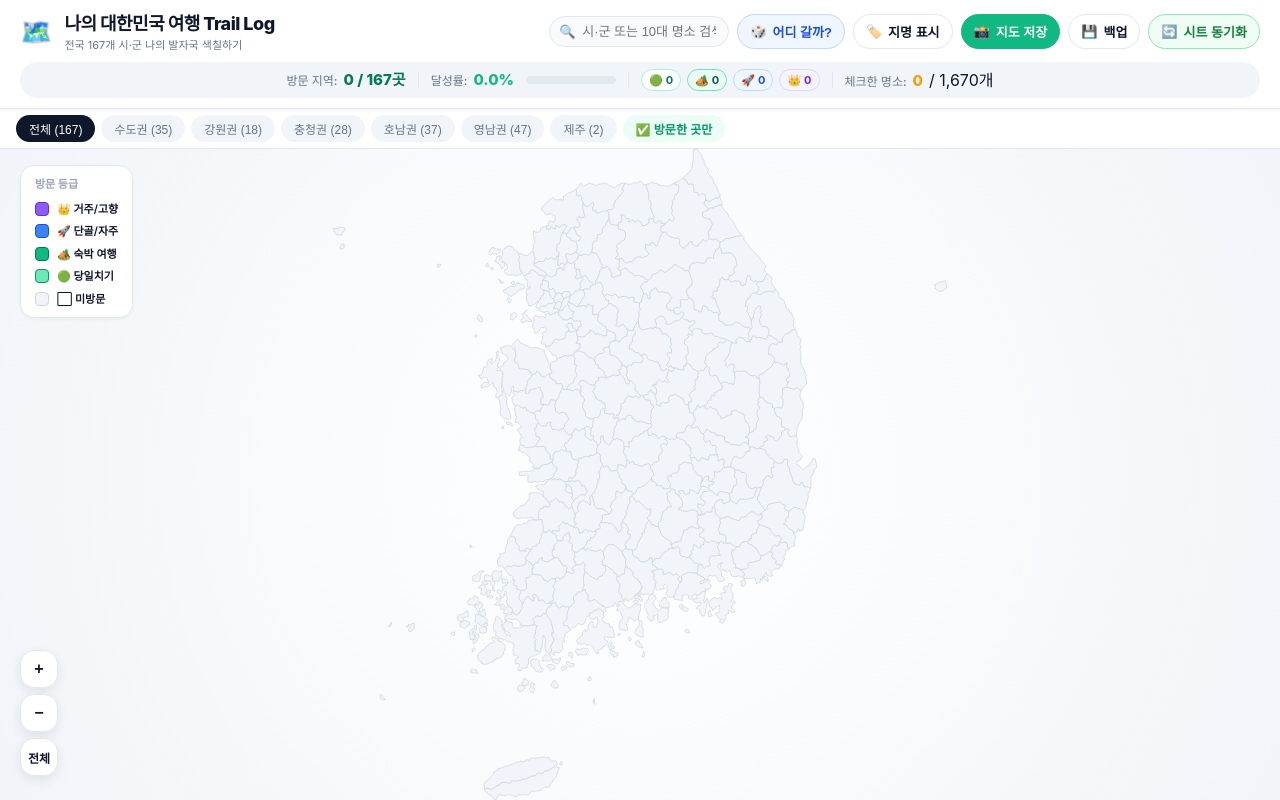
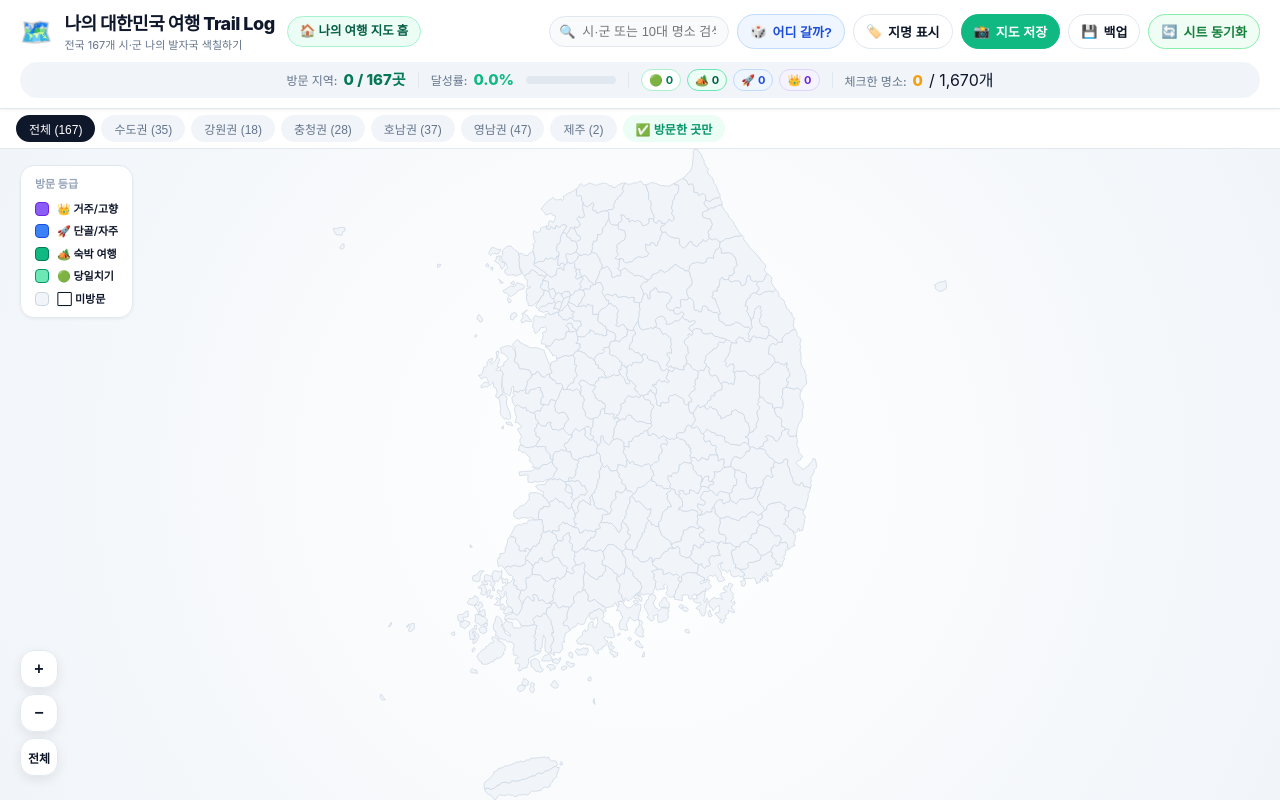
Before and after one commit to MinseoHaeseoFa/korea-travel-map, a plain HTML site: page index.html in a window 1280 px wide. Drawn offline with nearby package versions, Linux system fonts and the light colour scheme; no server answers.

Commit message:
feat: add/fix hub home button (same-tab) and match mountain map initial scale to korea map

```diff
--- a/index.html
+++ b/index.html
@@ -17,6 +17,9 @@
         <h1>나의 대한민국 여행 Trail Log</h1>
         <p>전국 167개 시·군 나의 발자국 색칠하기</p>
       </div>
+      <a href="https://my-travel-map-kohl.vercel.app/" class="hub-link-btn" title="나의 여행 지도 허브로 이동">
+        <span>🏠 나의 여행 지도 홈</span>
+      </a>
     </div>
 
     <!-- Live Statistics Container -->
--- a/style.css
+++ b/style.css
@@ -110,6 +110,28 @@ header {
   font-size: 11px;
   color: var(--text-muted);
   white-space: nowrap;
+}
+
+.hub-link-btn {
+  display: inline-flex;
+  align-items: center;
+  gap: 6px;
+  padding: 5px 12px;
+  background: #ecfdf5;
+  border: 1px solid #a7f3d0;
+  border-radius: 999px;
+  color: #065f46;
+  font-size: 12.5px;
+  font-weight: 600;
+  text-decoration: none;
+  transition: all 0.2s;
+  white-space: nowrap;
+  flex-shrink: 0;
+}
+
+.hub-link-btn:hover {
+  background: #d1fae5;
+  border-color: #34d399;
 }
 
 /* Stats Container */
```
